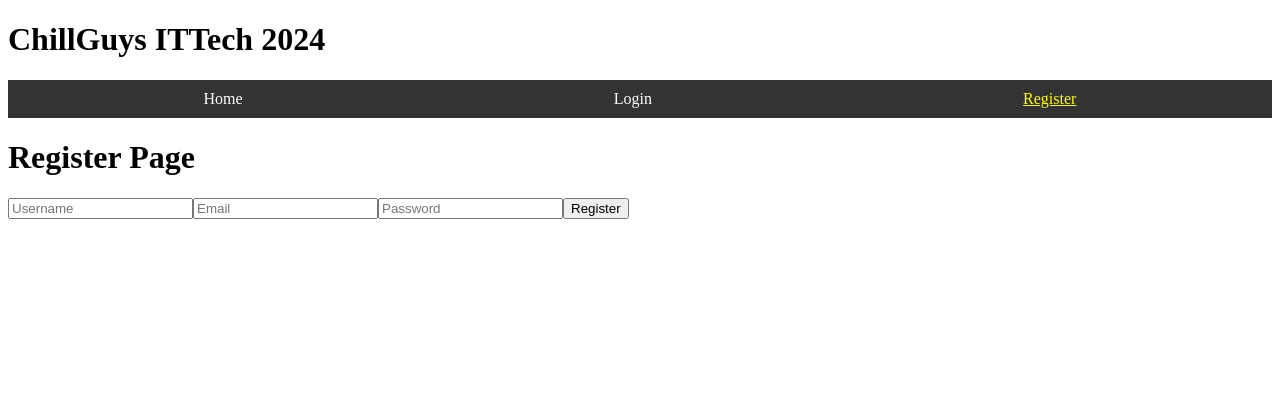
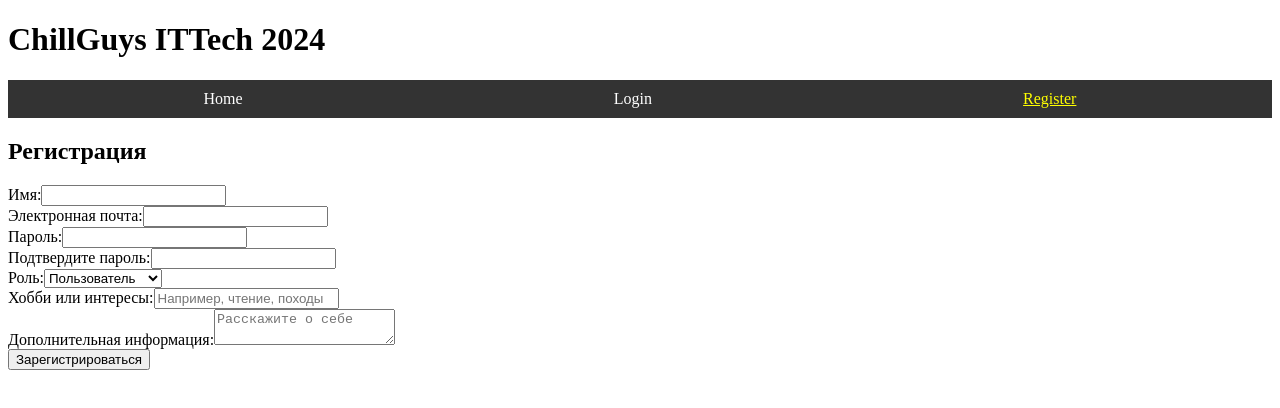
Before and after one commit to lopurw/ChillGuys_EduConnect, a React (Vite) app: page /register in a window 1280 px wide. Shown: the top 408 px of the page. Built offline with nearby package versions, Linux system fonts and the light colour scheme.

Commit message:
регистрация

```diff
--- a/package.json
+++ b/package.json
@@ -10,6 +10,7 @@
 		"preview": "vite preview"
 	},
 	"dependencies": {
+		"axios": "^1.7.9",
 		"react": "^18.2.0",
 		"react-dom": "^18.2.0",
 		"react-router-dom": "^7.0.2"
--- a/src/pages/Register.jsx
+++ b/src/pages/Register.jsx
@@ -1,17 +1,191 @@
+import React, { useState } from 'react';
+import { register } from '../services/ApiServ';
+
+const Register = () => {
+  const [role, setRole] = useState('user');
+  const [formData, setFormData] = useState({
+    name: '',
+    email: '',
+    password: '',
+    confirmPassword: '',
+    roleSpecificField: '',
+    additionalInfo: '',
+  });
+  const [error, setError] = useState('');
+  const [success, setSuccess] = useState('');
+
+  const handleChange = (e) => {
+    const { name, value } = e.target;
+    setFormData((prev) => ({ ...prev, [name]: value }));
+  };
+
+  const handleRoleChange = (e) => {
+    setRole(e.target.value);
+    setFormData((prev) => ({ ...prev, roleSpecificField: '', additionalInfo: '' }));
+  };
+
+  const handleSubmit = async (e) => {
+    e.preventDefault();
+
+    if (formData.password !== formData.confirmPassword) {
+      setError('Пароли не совпадают.');
+      return;
+    }
+
+    setError('');
+    try {
+      const userData = {
+        name: formData.name,
+        email: formData.email,
+        password: formData.password,
+        role,
+        roleSpecificField: formData.roleSpecificField,
+        additionalInfo: formData.additionalInfo,
+      };
+      const response = await register(userData);
+      setSuccess('Регистрация прошла успешно!');
+      console.log('Ответ сервера:', response);
+    } catch (err) {
+      setError('Произошла ошибка при регистрации. Попробуйте снова.');
+      console.error('Ошибка:', err);
+    }
+  };
+
+  return (
+    <form onSubmit={handleSubmit}>
+      <h2>Регистрация</h2>
+
+      {error && <p style={{ color: 'red' }}>{error}</p>}
+      {success && <p style={{ color: 'green' }}>{success}</p>}
 
 
-const Register = () => {
-  return (
-    <div>
-      <h1>Register Page</h1>
-      {/* Форма регистрации */}
-      <form>
-        <input type="text" placeholder="Username" />
-        <input type="email" placeholder="Email" />
-        <input type="password" placeholder="Password" />
-        <button type="submit">Register</button>
-      </form>
-    </div>
+      <div>
+        <label>
+          Имя:
+          <input
+            type="text"
+            name="name"
+            value={formData.name}
+            onChange={handleChange}
+            required
+          />
+        </label>
+      </div>
+
+      <div>
+        <label>
+          Электронная почта:
+          <input
+            type="email"
+            name="email"
+            value={formData.email}
+            onChange={handleChange}
+            required
+          />
+        </label>
+      </div>
+
+      <div>
+        <label>
+          Пароль:
+          <input
+            type="password"
+            name="password"
+            value={formData.password}
+            onChange={handleChange}
+            required
+          />
+        </label>
+      </div>
+
+      <div>
+        <label>
+          Подтвердите пароль:
+          <input
+            type="password"
+            name="confirmPassword"
+            value={formData.confirmPassword}
+            onChange={handleChange}
+            required
+          />
+        </label>
+      </div>
+
+
+      <div>
+        <label>
+          Роль:
+          <select name="role" value={role} onChange={handleRoleChange} required>
+            <option value="user">Пользователь</option>
+            <option value="teacher">Преподаватель</option>
+            <option value="employer">Работодатель</option>
+          </select>
+        </label>
+      </div>
+
+
+      {role === 'teacher' && (
+        <div>
+          <label>
+            Специализация:
+            <input
+              type="text"
+              name="roleSpecificField"
+              value={formData.roleSpecificField}
+              onChange={handleChange}
+              placeholder="Например, Математика, Физика"
+              required
+            />
+          </label>
+        </div>
+      )}
+
+      {role === 'employer' && (
+        <div>
+          <label>
+            Название компании:
+            <input
+              type="text"
+              name="roleSpecificField"
+              value={formData.roleSpecificField}
+              onChange={handleChange}
+              placeholder="Введите название компании"
+              required
+            />
+          </label>
+        </div>
+      )}
+
+      {role === 'user' && (
+        <div>
+          <label>
+            Хобби или интересы:
+            <input
+              type="text"
+              name="roleSpecificField"
+              value={formData.roleSpecificField}
+              onChange={handleChange}
+              placeholder="Например, чтение, походы"
+            />
+          </label>
+        </div>
+      )}
+
+
+      <div>
+        <label>
+          Дополнительная информация:
+          <textarea
+            name="additionalInfo"
+            value={formData.additionalInfo}
+            onChange={handleChange}
+            placeholder="Расскажите о себе"
+          />
+        </label>
+      </div>
+
+      <button type="submit">Зарегистрироваться</button>
+    </form>
   );
 };
 
--- /dev/null
+++ b/src/services/ApiServ.js
@@ -0,0 +1,10 @@
+
+import axios from 'axios';
+const apiClient = axios.create({    baseURL: 'http://localhost:2211/api',
+    headers: {        'Content-Type': 'application/json',
+    },});
+
+
+
+    export const register = async (userData) => {    const response = await apiClient.post('/Auth/Register', userData);
+        return response.data;};
```
Also changed, not shown: 1 other file (tests, documents, lock files or other folders).
